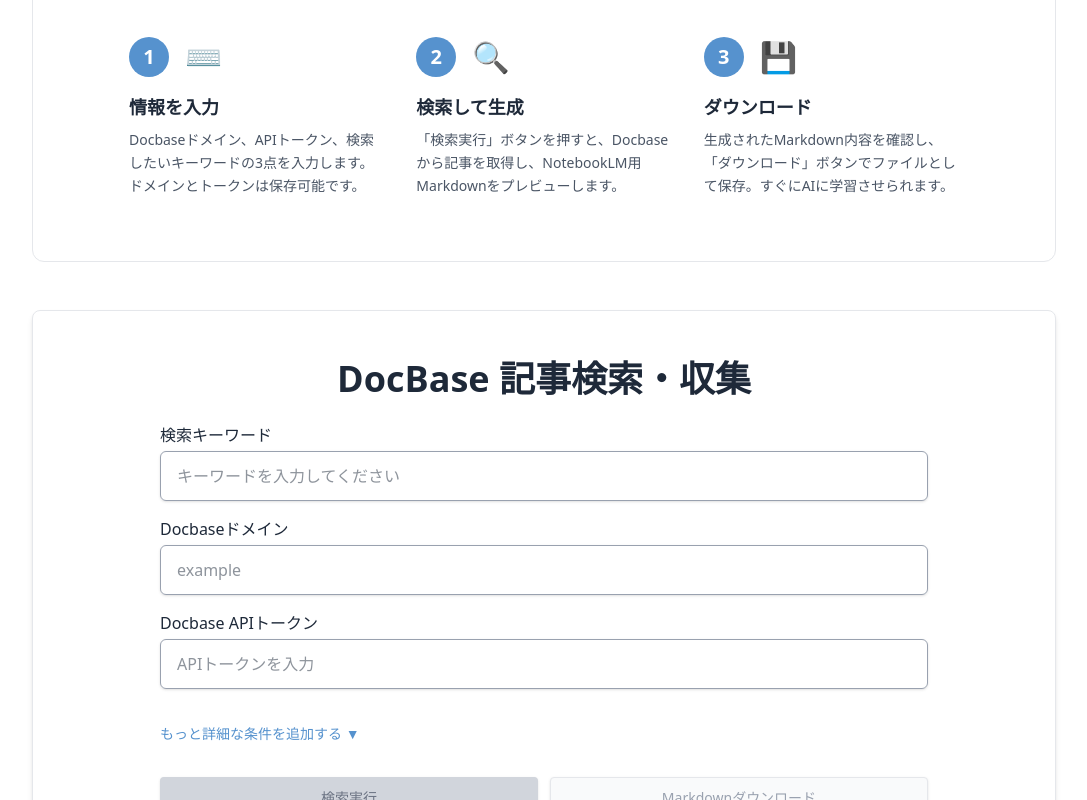
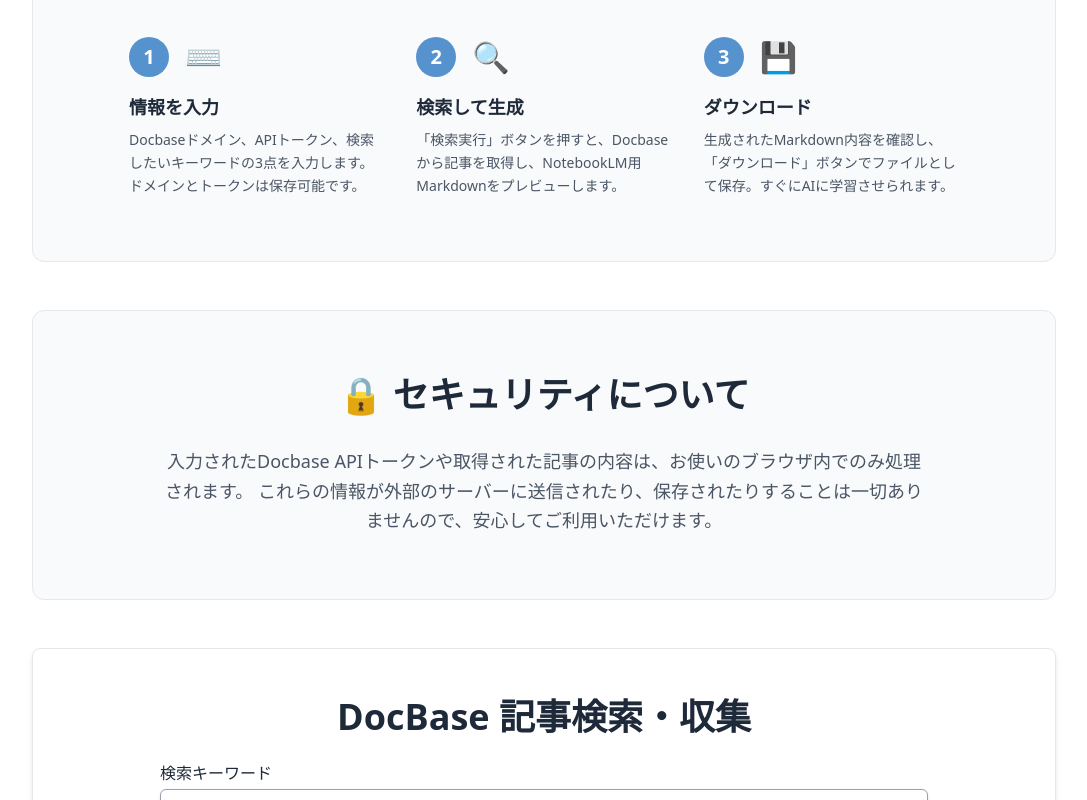
Before and after one commit to 24taro/notebooklm-collector, a Next.js app: page / in a window 1280 px wide. Shown: the part 930-1730 px from the top of the page, without its empty margins (96-1183 px from the left). Built offline with nearby package versions, Linux system fonts and the light colour scheme.

Commit message:
feat(ui): ランディングページにセキュリティに関する説明セクションを追加

```diff
--- a/src/app/page.tsx
+++ b/src/app/page.tsx
@@ -75,7 +75,7 @@
 
         {/* 使い方説明セクション */}
         <section className="w-full mt-12">
-          <div className="max-w-screen-lg mx-auto px-6 sm:px-10 lg:px-24 py-16 rounded-xl border border-gray-200 bg-docbase-bg-light">
+          <div className="max-w-screen-lg mx-auto px-6 sm:px-10 lg:px-24 py-16 rounded-xl border border-gray-200 bg-background-light">
             <h2 className="text-3xl md:text-4xl font-bold mb-20 text-center text-gray-800">利用はかんたん3ステップ</h2>
             <div className="grid md:grid-cols-3 gap-x-8 gap-y-10 relative">
               {[
@@ -116,6 +116,19 @@
           </div>
         </section>
 
+        {/* セキュリティ説明セクション */}
+        <section className="w-full mt-12">
+          <div className="max-w-screen-lg mx-auto px-6 sm:px-10 lg:px-24 py-16 rounded-xl border border-gray-200 bg-background-light">
+            <div className="text-center">
+              <h2 className="text-3xl md:text-4xl font-bold mb-8 text-center text-gray-800">🔒 セキュリティについて</h2>
+              <p className="text-gray-600 text-lg leading-relaxed max-w-3xl mx-auto">
+                入力されたDocbase APIトークンや取得された記事の内容は、お使いのブラウザ内でのみ処理されます。
+                これらの情報が外部のサーバーに送信されたり、保存されたりすることは一切ありませんので、安心してご利用いただけます。
+              </p>
+            </div>
+          </div>
+        </section>
+
         {/* メイン機能セクション (SearchForm) */}
         <section id="main-tool-section" className="w-full my-12 bg-white">
           <div className="max-w-screen-lg mx-auto px-4 sm:px-6 lg:px-8 py-8 sm:py-10 md:py-12 shadow-md rounded-lg border border-gray-200">
```
Also changed, not shown: 1 other file (tests, documents, lock files or other folders).
